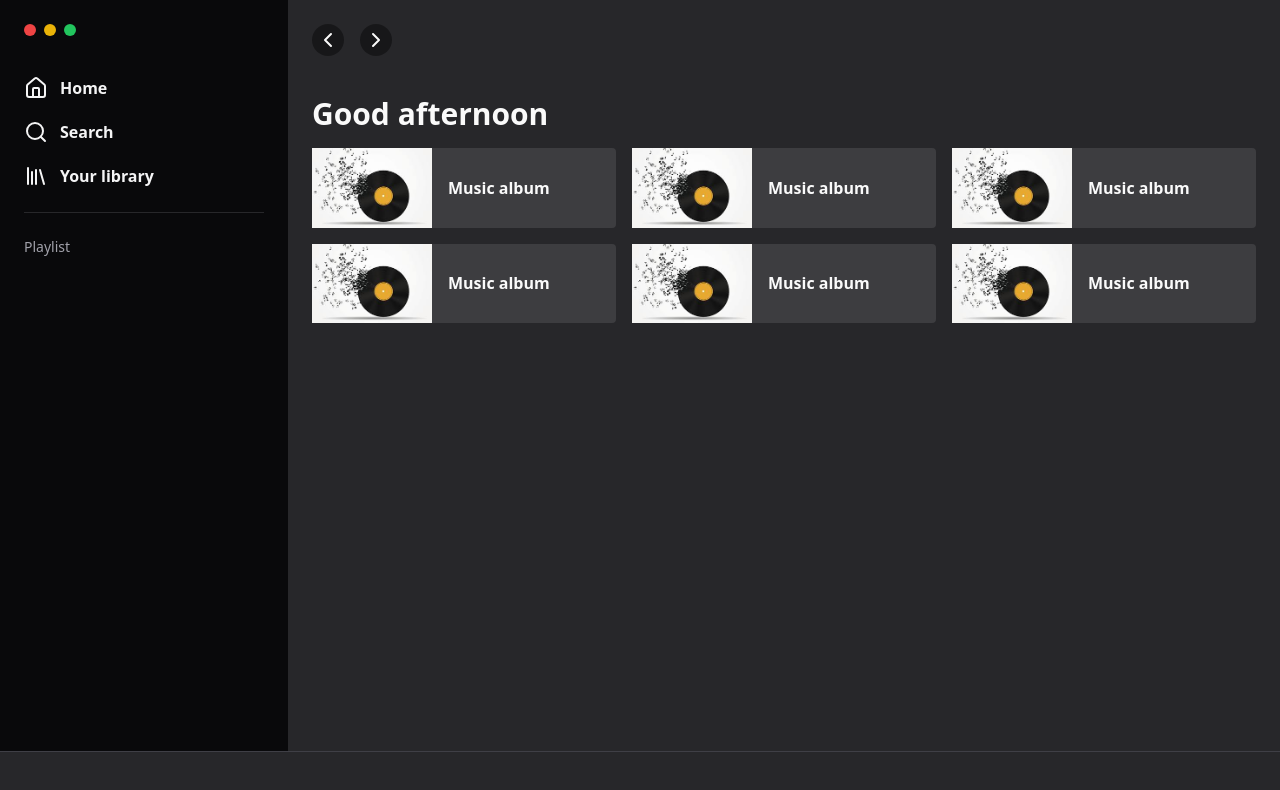
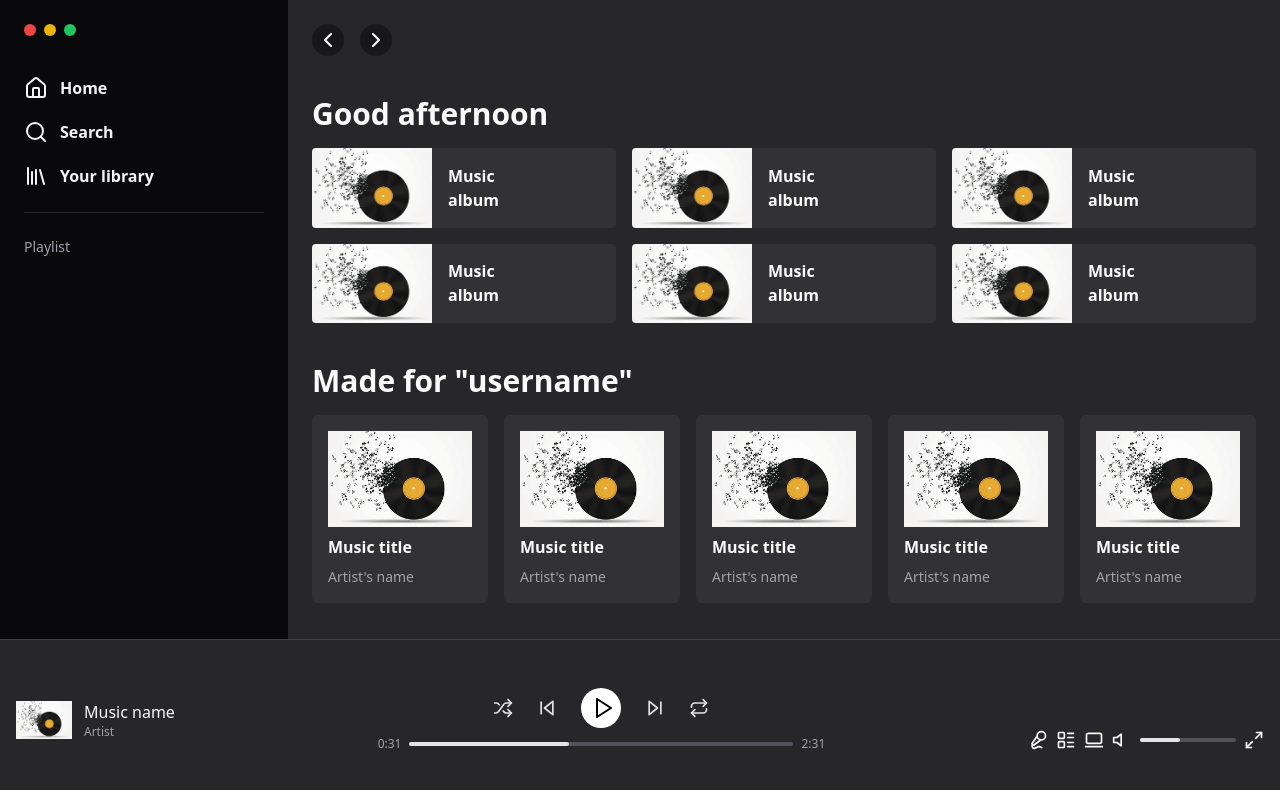
Before and after one commit to samueldev43/tailwind-layout, a Next.js app: page / in a window 1280 px wide. Shown: the top 790 px of the page. Built offline with nearby package versions, Linux system fonts and the light colour scheme.

Commit message:
finishing layout and creating components

```diff
--- a/app/page.tsx
+++ b/app/page.tsx
@@ -1,6 +1,8 @@
-import { Home as HomeIcon, Search, Library, ChevronLeft, ChevronRight } from 'lucide-react'
-
+import { Home as HomeIcon, Search, Library, ChevronLeft, ChevronRight, Play, Shuffle, SkipBack, SkipForward, Repeat, Mic2, LayoutList, Laptop2, Volume, Maximize2 } from 'lucide-react'
+import { Sidebar } from '@/components/Sidebar';
 import Image from 'next/image'
+import { Footer } from '@/components/Footer';
+import { Album } from '@/components/Album';
 
 
 export default function Home() {
@@ -8,30 +10,7 @@ export default function Home() {
     <>
       <div className="h-screen flex flex-col">
         <div className="flex flex-1">
-          <aside className="w-72 bg-zinc-950 p-6">
-            <div className='flex items-center gap-2'>
-              <div className='w-3 h-3 bg-red-500 rounded-full'></div>
-              <div className='w-3 h-3 bg-yellow-500 rounded-full'></div>
-              <div className='w-3 h-3 bg-green-500 rounded-full'></div>
-            </div>
-            <nav className='space-y-5 mt-10'>
-              <a href="" className='flex items-center gap-3 font-semibold text-zinc-100'>
-                <HomeIcon />
-                Home
-              </a>
-              <a href="" className='flex items-center gap-3 font-semibold text-zinc-100'>
-                <Search />
-                Search</a>
-              <a href="" className='flex items-center gap-3 font-semibold text-zinc-100'>
-                <Library />
-                Your library</a>
-            </nav>
-
-            <nav className='mt-6 pt-6 border-t border-zinc-800 flex flex-col gap-2'>
-              <a href="" className='text-sm text-zinc-400 hover:text-zinc-100'>Playlist</a>
-
-            </nav>
-          </aside>
+          <Sidebar />
           <main className="flex-1 p-6">
             <div className='flex items-center gap-4'>
               <button className='rounded-full bg-black/40 p-1'>
@@ -45,36 +24,48 @@ export default function Home() {
 
             <h1 className='font-semibold text-3xl mt-10'>Good afternoon</h1>
 
-            <div className='grid grid-cols-3 gap-4 mt-4'>
-              <div className='bg-white/10 rounded flex items-center gap-4'>
-                <Image width={120} height={120} src='/album.jpg' alt='Album de musica'/>
-                <strong>Music album</strong>
-              </div>
-              <div className='bg-white/10 rounded flex items-center gap-4'>
-                <Image width={120} height={120} src='/album.jpg' alt='Album de musica'/>
-                <strong>Music album</strong>
-              </div>
-              <div className='bg-white/10 rounded flex items-center gap-4'>
-                <Image width={120} height={120} src='/album.jpg' alt='Album de musica'/>
-                <strong>Music album</strong>
-              </div>
-              <div className='bg-white/10 rounded flex items-center gap-4'>
-                <Image width={120} height={120} src='/album.jpg' alt='Album de musica'/>
-                <strong>Music album</strong>
-              </div>
-              <div className='bg-white/10 rounded flex items-center gap-4'>
-                <Image width={120} height={120} src='/album.jpg' alt='Album de musica'/>
-                <strong>Music album</strong>
-              </div>
-              <div className='bg-white/10 rounded flex items-center gap-4'>
-                <Image width={120} height={120} src='/album.jpg' alt='Album de musica'/>
-                <strong>Music album</strong>
-              </div>
+            <div className='grid md:grid-cols-2 lg:grid-cols-3 gap-4 mt-4'>
+             <Album />
+             <Album />
+             <Album />
+             <Album />
+             <Album />
+             <Album />
+            </div>
 
+            <h2 className='font-semibold text-3xl mt-10'>Made for "username"</h2>
+
+            <div className='grid sm:grid-cols-3 lg:grid-cols-5 gap-4 mt-4'>
+              <a href='#' className='bg-white/5 p-4 flex flex-col gap-2 rounded-md hover:bg-white/10'>
+                <Image className='w-full' width={120} height={120} src='/album.jpg' alt='Album de musica' />
+                <strong className='font-semibold'>Music title</strong>
+                <span className='text-sm text-zinc-400'>Artist's name</span>
+              </a>
+              <a href='#' className='bg-white/5 p-4 flex flex-col gap-2 rounded-md hover:bg-white/10'>
+                <Image className='w-full' width={120} height={120} src='/album.jpg' alt='Album de musica' />
+                <strong className='font-semibold'>Music title</strong>
+                <span className='text-sm text-zinc-400'>Artist's name</span>
+              </a>
+              <a href='#' className='bg-white/5 p-4 flex flex-col gap-2 rounded-md hover:bg-white/10'>
+                <Image className='w-full' width={120} height={120} src='/album.jpg' alt='Album de musica' />
+                <strong className='font-semibold'>Music title</strong>
+                <span className='text-sm text-zinc-400'>Artist's name</span>
+              </a>
+              <a href='#' className='bg-white/5 p-4 flex flex-col gap-2 rounded-md hover:bg-white/10'>
+                <Image className='w-full' width={120} height={120} src='/album.jpg' alt='Album de musica' />
+                <strong className='font-semibold'>Music title</strong>
+                <span className='text-sm text-zinc-400'>Artist's name</span>
+              </a>
+              <a href='#' className='bg-white/5 p-4 flex flex-col gap-2 rounded-md hover:bg-white/10'>
+                <Image className='w-full' width={120} height={120} src='/album.jpg' alt='Album de musica' />
+                <strong className='font-semibold'>Music title</strong>
+                <span className='text-sm text-zinc-400'>Artist's name</span>
+              </a>
             </div>
           </main>
         </div>
-        <footer className="bg-zinc-800 border-zinc-700 border-t p-6"></footer>
+
+       <Footer />
       </div>
     </>
   );
--- /dev/null
+++ b/components/Album.tsx
@@ -0,0 +1,15 @@
+import { Play } from "lucide-react"
+import Image from "next/image"
+
+export function Album() {
+    return (
+        <a href='#' className='bg-white/5 group rounded flex flex-row items-center gap-4 overflow-hidden hover:bg-white/10 transition-colors'>
+            <Image width={120} height={120} className="sm:h-full" src='/album.jpg' alt='Album de musica' />
+            <strong>Music album</strong>
+
+            <button className='w-12 h-12 flex items-center justify-center pl-1 rounded-full bg-green-400 text-black ml-8 md:ml-auto mr-8 invisible group-hover:visible'>
+                <Play />
+            </button>
+        </a>
+    )
+}
--- /dev/null
+++ b/components/Footer.tsx
@@ -0,0 +1,48 @@
+import { Shuffle, SkipBack, Play, SkipForward, Repeat, LayoutList, Mic2, Laptop2, Volume, Maximize2 } from 'lucide-react'
+import Image from 'next/image'
+
+export function Footer() {
+    return (
+        <footer className="bg-zinc-800 border-zinc-700 border-t px-4 py-2 md:flex md:flex-row items-center justify-between sm:flex-col">
+            <div className='flex items-center gap-3'>
+                <Image width={56} height={56} src='/album.jpg' alt='Album de musica' />
+                <div className='flex flex-col'>
+                    <strong className='font-normal'>Music name</strong>
+                    <span className='text-xs text-zinc-400'>Artist</span>
+                </div>
+            </div>
+            <div className='flex flex-col items-center gap-2 sm:mt-10 mb-10'>
+                <div className='flex items-center gap-6'>
+                    <Shuffle size={20} className='text-zinc-200' />
+                    <SkipBack size={20} className='text-zinc-200' />
+                    <button className='w-10 h-10 flex items-center justify-center pl-1 rounded-full bg-white text-black'>
+                        <Play />
+                    </button>
+                    <SkipForward size={20} className='text-zinc-200' />
+                    <Repeat size={20} className='text-zinc-200' />
+                </div>
+
+                <div className='flex items-center gap-2'>
+                    <span className='text-xs text-zinc-400 '>0:31</span>
+                    <div className='h-1 rounded-full w-96 bg-zinc-600'>
+                        <div className='bg-zinc-200 w-40 h-1 rounded-full'></div>
+                    </div>
+                    <span className='text-xs text-zinc-400 '>2:31</span>
+                </div>
+            </div>
+
+            <div className='flex itmes-center gap-2 sm:mt-10'>
+                <Mic2 size={20} />
+                <LayoutList size={20} />
+                <Laptop2 size={20} />
+                <div className='flex items-center gap-2'>
+                    <Volume size={20} />
+                    <div className='h-1 rounded-full w-24 bg-zinc-600'>
+                        <div className='bg-zinc-200 w-10 h-1 rounded-full'></div>
+                    </div>
+                </div>
+                <Maximize2 size={20} />
+            </div>
+        </footer>
+    )
+}
--- /dev/null
+++ b/components/Sidebar.tsx
@@ -0,0 +1,31 @@
+import { HomeIcon, Library, Search } from "lucide-react";
+
+export function Sidebar() {
+
+    return (
+        <aside className="w-72 bg-zinc-950 p-6">
+        <div className='flex items-center gap-2'>
+          <div className='w-3 h-3 bg-red-500 rounded-full'></div>
+          <div className='w-3 h-3 bg-yellow-500 rounded-full'></div>
+          <div className='w-3 h-3 bg-green-500 rounded-full'></div>
+        </div>
+        <nav className='space-y-5 mt-10'>
+          <a href="" className='flex items-center gap-3 font-semibold text-zinc-100'>
+            <HomeIcon />
+            Home
+          </a>
+          <a href="" className='flex items-center gap-3 font-semibold text-zinc-100'>
+            <Search />
+            Search</a>
+          <a href="" className='flex items-center gap-3 font-semibold text-zinc-100'>
+            <Library />
+            Your library</a>
+        </nav>
+
+        <nav className='mt-6 pt-6 border-t border-zinc-800 flex flex-col gap-2'>
+          <a href="" className='text-sm text-zinc-400 hover:text-zinc-100'>Playlist</a>
+
+        </nav>
+      </aside>
+    )
+}
```
